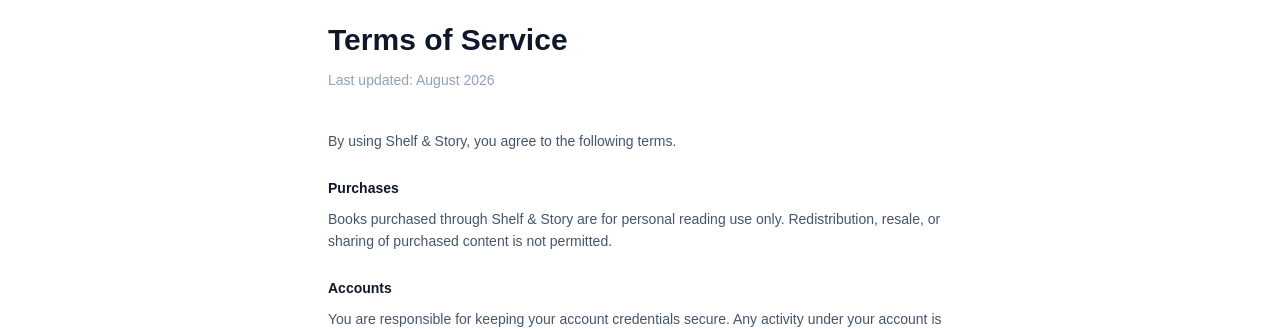
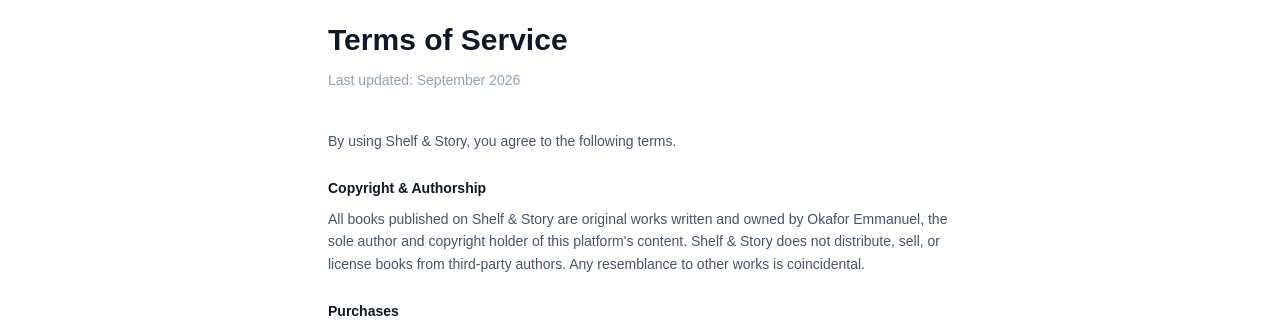
Before and after one commit to EmmanuelG4D/shelf-and-story, a Next.js app: page /terms in a window 1280 px wide. Shown: the part 123-452 px from the top of the page. Built offline with nearby package versions, Linux system fonts and the light colour scheme; no server answers.

Commit message:
Add copyright statement to terms page

```diff
--- a/src/app/terms/page.js
+++ b/src/app/terms/page.js
@@ -7,12 +7,19 @@
       <Header />
       <div className="max-w-2xl mx-auto px-6 py-16">
         <h1 className="text-3xl font-bold text-slate-900 mb-3">Terms of Service</h1>
-        <p className="text-slate-400 text-sm mb-10">Last updated: August 2026</p>
+        <p className="text-slate-400 text-sm mb-10">Last updated: September 2026</p>
 
         <div className="space-y-6 text-sm text-slate-600 leading-relaxed">
           <p>
             By using Shelf & Story, you agree to the following terms.
           </p>
+
+          <div>
+            <h2 className="text-slate-900 font-semibold mb-2">Copyright & Authorship</h2>
+            <p>
+              All books published on Shelf & Story are original works written and owned by Okafor Emmanuel, the sole author and copyright holder of this platform's content. Shelf & Story does not distribute, sell, or license books from third-party authors. Any resemblance to other works is coincidental.
+            </p>
+          </div>
 
           <div>
             <h2 className="text-slate-900 font-semibold mb-2">Purchases</h2>
```
